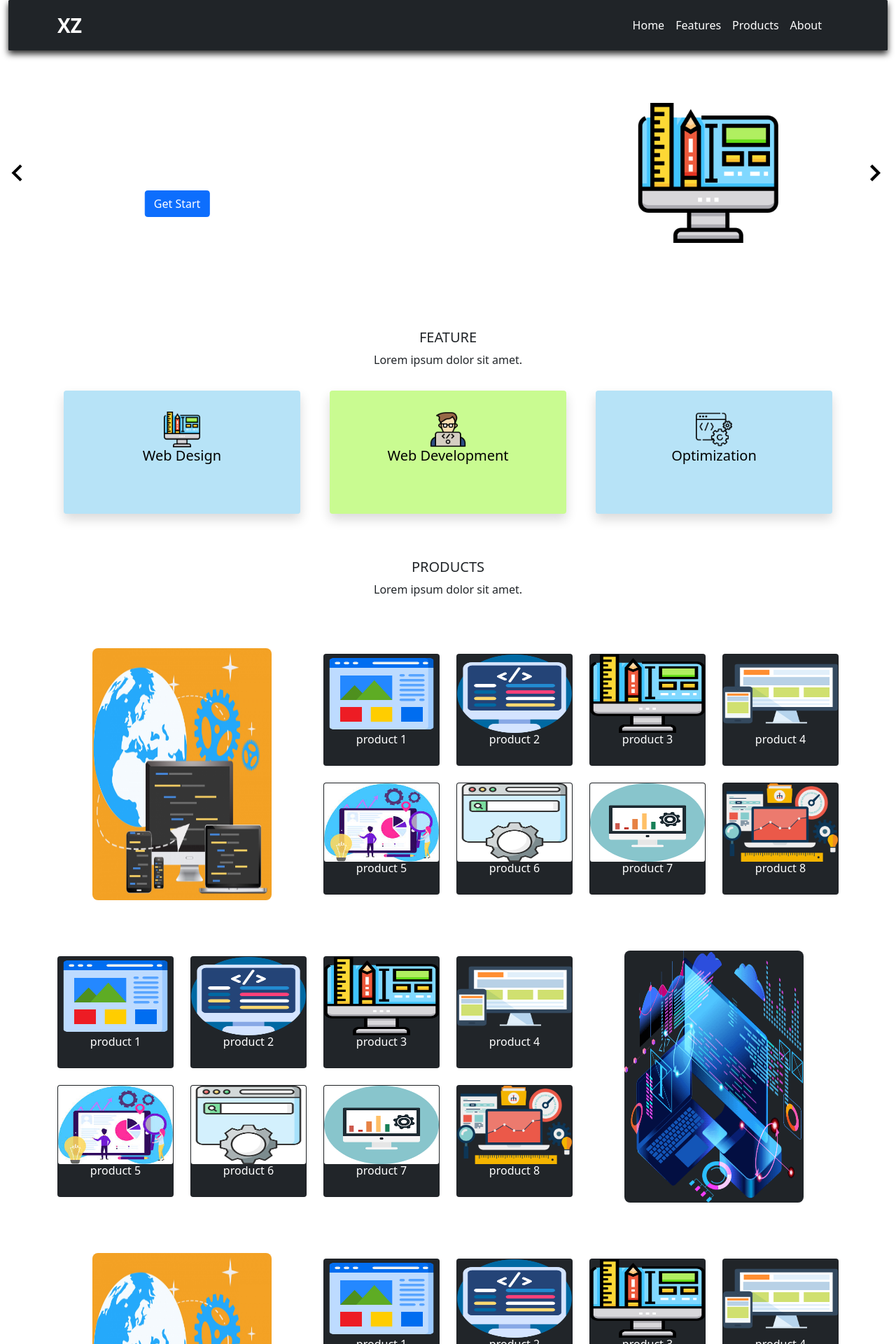
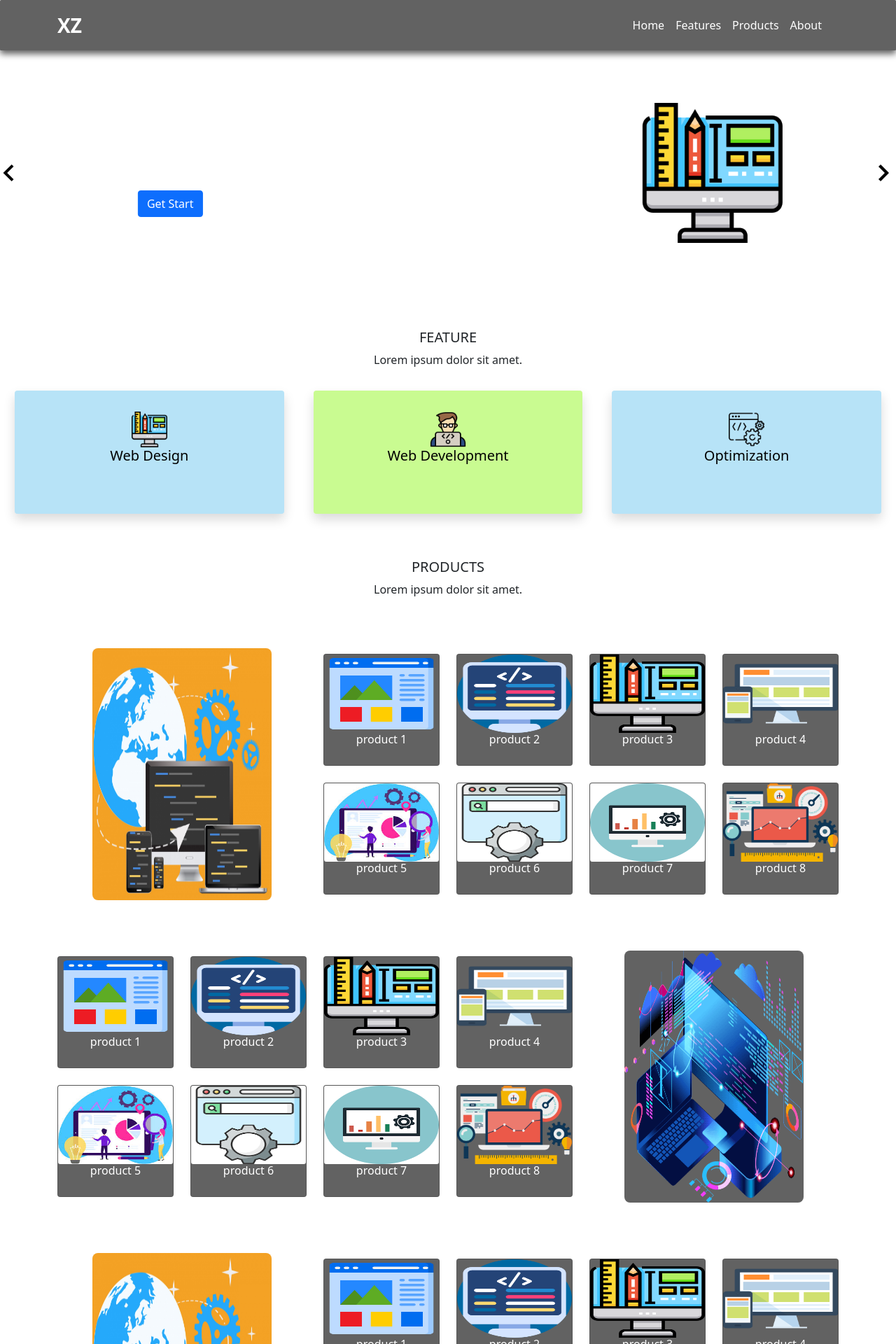
Before and after one commit to moshiur9185/MR-Shopping-Ecommerce-web, a React (Create React App) app: page / in a window 1280 px wide. Shown: the top 1920 px of the page at 70% size. Built offline with nearby package versions, Linux system fonts and the light colour scheme.

Commit message:
work modify

```diff
--- a/src/Component/Feature/Feature.js
+++ b/src/Component/Feature/Feature.js
@@ -34,7 +34,7 @@ const Feature = () => {
     // },
   ];
   return (
-    <section className="container text-center mt-5">
+    <section className="container-fluid text-center mt-5">
       <h5 className="text-brand ">FEATURE</h5>
       <p>Lorem ipsum dolor sit amet.</p>
       <div className="row">
--- a/src/Component/Footer/Footer.css
+++ b/src/Component/Footer/Footer.css
@@ -1,3 +1,3 @@
 .footer{
-    background-color:rgb(209, 208, 208)
+    background-color:rgb(171, 171, 171)
 }
--- a/src/Component/Header/Header.css
+++ b/src/Component/Header/Header.css
@@ -3,5 +3,5 @@
     height: 350px;
   }
   .header-bg{
-    background-color: rgba(8, 3, 3, 0.623);
+    background-color: rgb(127, 127, 127);
   }
--- a/src/Component/Header/Header.js
+++ b/src/Component/Header/Header.js
@@ -6,7 +6,7 @@ import img2 from "../image/graphic-design.png";
 import img3 from "../image/optimization.png";
 const Header = () => {
   return (
-    <div className="container-fluid text-white">
+    <div className="text-white">
       <Slide className="header-bg" easing="ease">
         <div className="each-slide">
           <div className="row d-flex align-items-center">
--- a/src/Component/Navigation/Navigation.css
+++ b/src/Component/Navigation/Navigation.css
@@ -1,7 +1,7 @@
 .navigation{
-    background-color: rgba(32, 36, 40);
+    background-color: rgba(98, 98, 98);
     border-radius: .1rem;
-    box-shadow: 0px 5px 10px rgba(0, 0, 0, 0.842);
+    box-shadow: 0px 5px 10px rgba(0, 0, 0, 0.63);
 }
 .logo{
     font-size: 1.75rem;
--- a/src/Component/Navigation/Navigation.js
+++ b/src/Component/Navigation/Navigation.js
@@ -4,7 +4,7 @@ import { Container, Nav, Navbar } from "react-bootstrap";
 
 const Navigation = () => {
   return (
-    <div className="container-fluid">
+    <div className="">
       <Navbar className="navigation" variant="dark">
         <Container>
           <Navbar.Brand className="logo" href="/home">XZ</Navbar.Brand>
--- a/src/Component/ProductCard/ProductCard.css
+++ b/src/Component/ProductCard/ProductCard.css
@@ -6,4 +6,5 @@
 }
 .card{
     height: 20vh;
+    background-color: rgb(98, 98, 98);
 }
--- a/src/Component/ProductCard/ProductCard.js
+++ b/src/Component/ProductCard/ProductCard.js
@@ -4,12 +4,12 @@ import "./ProductCard.css";
 const ProductCard = ({product}) => {
   return (
     <div className="col-md-3 mt-4">
-      <div className="card bg-dark text-white">
+      <div className="card text-white">
         <img className="card-img"  src={product.image} alt=""/>
-        <h6 className="card-title">{product.title}</h6>
-        {/* <div className="card-body">
+        <div className="align-items-center ">
+        <h6 className="">{product.title}</h6>
 
-        </div> */}
+        </div>
       </div>
     </div>
   );
--- a/src/Component/Products/Products.css
+++ b/src/Component/Products/Products.css
@@ -2,6 +2,6 @@
     width: 20vw;
     height: 45vh;
     border-radius: .50rem;
-    background-color: rgb(32, 36, 40);
+    background-color: rgb(98, 98, 98);
 
 }
```
Also changed, not shown: src/Component/Feature/FeatureCard.js (+8 -8 lines).
